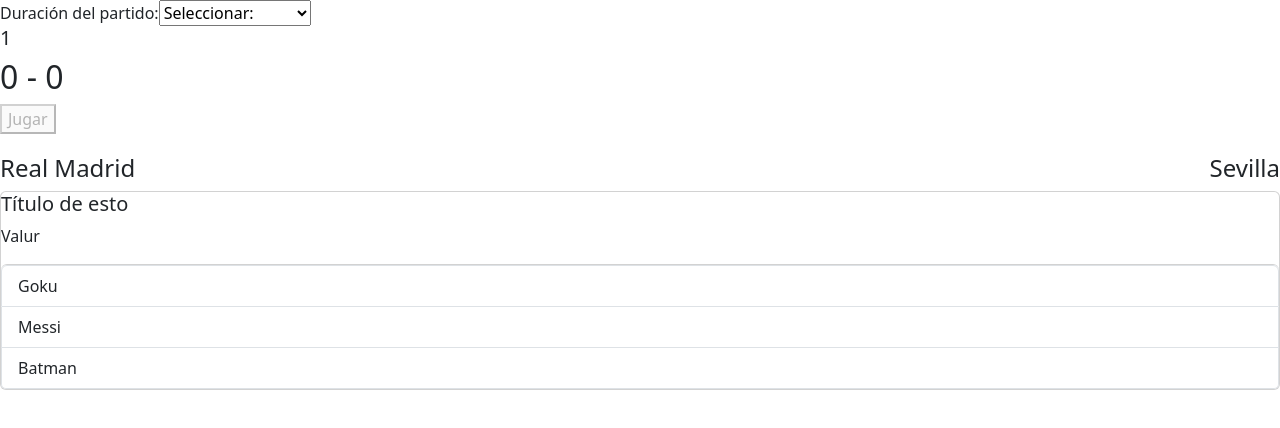
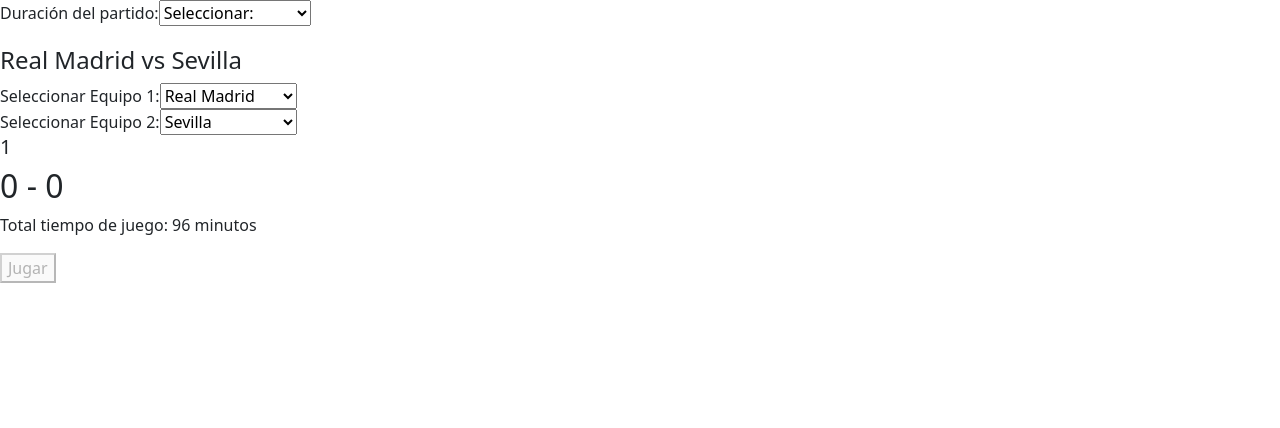
Before and after one commit to TorneoDeluxe/simulador, a React (Vite) app in the folder simulador/: page / in a window 1280 px wide. Shown: the top 428 px of the page. Built offline with nearby package versions, Linux system fonts and the light colour scheme.

Commit message:
Agrega select e interfaz de chances

```diff
--- a/simulador/src/App.tsx
+++ b/simulador/src/App.tsx
@@ -4,19 +4,19 @@
 //import Select from './components/Select.tsx'
 
 function App() {
-  const list: string[] = ['Goku', 'Messi', 'Batman'];
+  //const list: string[] = ['Goku', 'Messi', 'Batman'];
   return (
     <>
     <Score />
     {/* 3 Selects para liga, división y club*/}
-      <Card>
+{/*       <Card>
         <CardBody title='Título de esto' text='Valur'/>
         {list.length !== 0  ? (
           <List data={list} />
         ) : (
           <p>No hay elementos</p>
         )}
-      </Card>
+      </Card> */}
     </>
   )
 }
--- a/simulador/src/components/Score.tsx
+++ b/simulador/src/components/Score.tsx
@@ -8,20 +8,38 @@
 }
 
 const Score = () => {
-    let team1 = { name: "Real Madrid", logo: "team1logo.png", chances: 41 }; // Simulación de datos del equipo
-    let team2 = { name: "Sevilla", logo: "team2logo.png", chances: 48 };
+
+    const teams = [
+        { name: "Real Madrid", logo: "team1logo.png", chances: 11 },
+        { name: "Sevilla", logo: "team2logo.png", chances: 8 },
+        { name: "Barcelona", logo: "team3logo.png", chances: 5 },
+        { name: "Atlético Madrid", logo: "team4logo.png", chances: 2 },
+    ];
+
+    const handleTeam1Change = (event: React.ChangeEvent<HTMLSelectElement>) => {
+        const selectedTeam = teams.find(team => team.name === event.target.value);
+        if (selectedTeam) {
+            setTeam1(selectedTeam);
+        }
+    };
+
+    const handleTeam2Change = (event: React.ChangeEvent<HTMLSelectElement>) => {
+        const selectedTeam = teams.find(team => team.name === event.target.value);
+        if (selectedTeam) {
+            setTeam2(selectedTeam);
+        }
+    };
 
     const gameTime: number = 45;
 
     const [currentMinute, setCurrentMinute] = useState<string | number>(1);
-    const [totalGameTime, setTotalGameTime] = useState<number | null>(null);
     const [matchDuration, setMatchDuration] = useState<number | null>(null);
     const [isGameStarted, setIsGameStarted] = useState<boolean>(false);
+    const [isGameFinished, setIsGameFinished] = useState<boolean>(false);
     const [goalsTeam1, setGoalsTeam1] = useState(0);
     const [goalsTeam2, setGoalsTeam2] = useState(0);
-
-    const [chancesTeam1, setChancesTeam1] = useState<any[]>([]);
-    const [chancesTeam2, setChancesTeam2] = useState<any[]>([]);
+    const [team1, setTeam1] = useState({ name: "Real Madrid", logo: "team1logo.png", chances: 11 });
+    const [team2, setTeam2] = useState({ name: "Sevilla", logo: "team2logo.png", chances: 8 });
     const [displayedChances, setDisplayedChances] = useState<any[]>([]);
 
     const intervalIdRef = useRef<number | null>(null);
@@ -41,13 +59,12 @@
         };
     }, []);
     //---------------------------------------------------------------------------------------------------------------------
-    //---------------------------------------------------------------------------------------------------------------------
 
     const playMatch = () => {
         const minutesPlayed = simulateMinutes();
         const simmedChances = assignMinutes(minutesPlayed);
         defineMatchDuration(minutesPlayed, simmedChances);
-        // writeChances(); Acá escribo abajo las chances de gol de cada equipo.
+        setIsGameStarted(true);
     }
 
     const simulateMinutes = () => {
@@ -168,12 +185,10 @@
 
         const interval = setInterval(() => {
             if (currentMinuteIndex >= minutesPlayed.length) {
-                if (currentMinuteIndex === minutesPlayed.length) {
-                    console.log("Último minuto simulado:", minutesPlayed[minutesPlayed.length - 1]);
-                }
                 clearInterval(interval);
                 scoreText = 'Final del partido';
                 setCurrentMinute(scoreText);
+                setIsGameFinished(true);
                 return;
             }
 
@@ -194,6 +209,7 @@
 
             chancesThisMinute.forEach((chance) => {
                 console.log(`${chance.minute} minutos: ${chance.result} de ${chance.team}.`);
+                writeChance(chance);
 
                 if (chance.result === "Gol") {
                     if (chance.team === team1.name) {
@@ -211,6 +227,14 @@
             currentMinuteIndex++;
         }, intervalDuration);
     }
+
+    const writeChance = (chance: Chance) => {
+        setDisplayedChances((prevChances) => [...prevChances, chance]);
+    }
+
+    const resetGame = () => {
+        window.location.reload();
+      };
 
     return (
         <div>
@@ -233,67 +257,84 @@
                     <option value="60">60 minutos</option>
                     <option value="full">Partido completo</option>
                 </select>
+{/*                 <label htmlFor="match-duration">Chances especiales:</label>
+                <input type="number"></input> */}
+
+            </div>
+
+            <div style={{marginTop: "20px"}}>
+                <h4>{team1.name} vs {team2.name} </h4>
+            </div>
+
+            <div>
+                <label htmlFor="team1-select">Seleccionar Equipo 1: </label>
+                <select id="team1-select" value={team1.name} onChange={handleTeam1Change} disabled={isGameStarted}>
+                {teams.map((team) => (
+                    <option key={team.name} value={team.name}>
+                    {team.name}
+                    </option>
+                ))}
+                </select>
+            </div>
+
+            <div>
+                <label htmlFor="team2-select">Seleccionar Equipo 2: </label>
+                <select id="team2-select" value={team2.name} onChange={handleTeam2Change} disabled={isGameStarted}>
+                {teams.map((team) => (
+                    <option key={team.name} value={team.name}>
+                    {team.name}
+                    </option>
+                ))}
+                </select>
             </div>
 
             <h5>{currentMinute}</h5>
             <h2>{goalsTeam1} - {goalsTeam2}</h2>
-            {totalGameTime !== null && <p>Total tiempo de juego: {simulateMinutes().length} minutos</p>}
+            {simulateMinutes() && <p>Total tiempo de juego: {simulateMinutes().length} minutos</p>}
 
             <button onClick={playMatch} disabled={isGameStarted || matchDuration === null}>
                 Jugar
             </button>
 
-            <div style={{ display: "flex", justifyContent: "space-between", marginTop: "20px" }}>
-                <div>
-                    <h4>{team1.name}</h4>
-                    {displayedChances
-                        .filter((chance) => chance.team === team1.name)
-                        .map((chance, index) => (
-                            <p key={index}>
-                                Min {chance.minute}: {chance.result === "Gol" ? "🟢 Gol" : "❌ Errado"}
-                            </p>
+            <div style={{ display: "flex", justifyContent: "center", marginTop: "20px", width: "30%" }}>
+                <div style={{ width: "60%", textAlign: "center" }}>
+                    <ul style={{ listStyle: "none", padding: 0 }}>
+                        {displayedChances.map((chance, index) => (
+                            <li
+                                key={index}
+                                style={{
+                                    display: "flex",
+                                    justifyContent: chance.team === team1.name ? "flex-start" : "flex-end",
+                                    marginBottom: "5px",
+                                }}
+                            >
+                                <span
+                                    style={{
+                                        padding: "5px 10px",
+                                        backgroundColor: "#f1f1f1",
+                                        borderRadius: "5px",
+                                        textAlign: chance.team === team2.name ? "left" : "right",
+                                        maxWidth: "70%",
+                                        wordWrap: "break-word",
+                                    }}
+                                >
+                                    {chance.team === team1.name ? chance.result === "Gol" ? `${chance.minute}' 🟢 Gol`
+                                            : `${chance.minute}' ❌ Errado`
+                                        : chance.result === "Gol"
+                                        ? `Gol 🟢 ${chance.minute}'`
+                                        : `Errado ❌ ${chance.minute}'`}
+                                </span>
+                            </li>
                         ))}
-                </div>
-                <div>
-                    <h4>{team2.name}</h4>
-                    {displayedChances
-                        .filter((chance) => chance.team === team2.name)
-                        .map((chance, index) => (
-                            <p key={index}>
-                                Min {chance.minute}: {chance.result === "Gol" ? "🟢 Gol" : "❌ Errado"}
-                            </p>
-                        ))}
+                    </ul>
                 </div>
             </div>
+
+            {isGameFinished && (
+                <button onClick={resetGame}>Reiniciar</button>
+            )}
         </div>
     );
 };
 
 export default Score;
-
-//Creo que lo mejor es simular el tiempo de juego total (ya está listo) y
-    // luego simular las chances de ambos (listo en generateChances).
-    //Tomar las chances, y asignarles un minuto al azar. Esto después de que se sepa cuántos minutos tendrá el partido.
-    //Cuando el minuto del marcador coincida con el del gol, subir el gol al marcador. Luego extender esto
-    // a las chances erradas en el tablero.
-    //Si el PT dura 47 minutos y el partido dura 95, un gol en el minuto "60" habrá sido en el minuto 63 jugado, aunque
-    // en pantalla se muestre como minuto 60. Será algo como if segundo tiempo: minutos + offset - duración PT (revisar).
-    /* {
-        minute: 1, shoot: "Gol", half: first, minuteScreen: 1
-        minute: 47, shoot: "Gol", half: first, minuteScreen: 45+2
-        minute: 46, shoot: "Gol", half: second, minuteScreen: 46
-    } */
-   //Una función que sea
-   /*
-    advanceTime(minutes, chances1, chances2){
-        if minuto === chances1.minuto || minuto === chances2.minuto{
-            si es gol, sumarlo al marcador e imprimir chance
-            else, imprimir chance
-        }
-            minuto++;
-    }
-    Y quizás llamar la función de manera que sea
-    while minuto < total partido{
-    advanceTime(tiempoDeJuego, RealMadrid, Sevilla)
-    }
-   */
```
